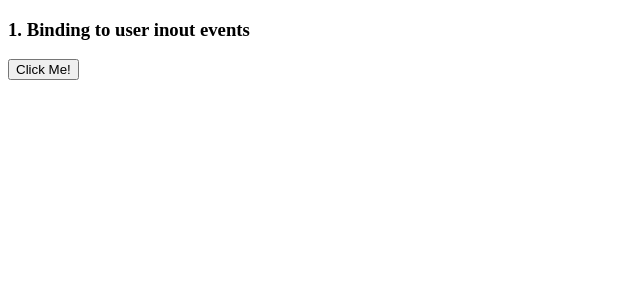
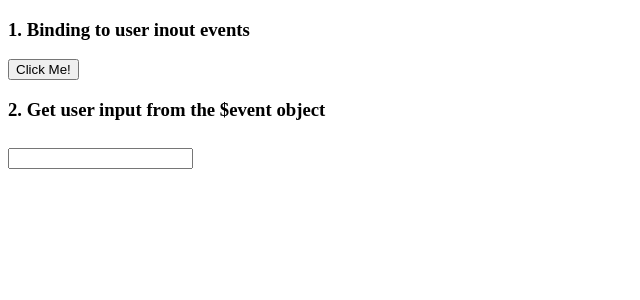
Before and after one commit to techneo1/UIGuild, an Angular app in the folder angular-forms/: page / in a window 1280 px wide. Shown: the top 300 px of the page, without its empty margins (0-640 px from the left). Built offline with nearby package versions, Linux system fonts and the light colour scheme.

Commit message:
2. Get user inout from the $event object

```diff
--- a/angular-forms/src/app/app.component.html
+++ b/angular-forms/src/app/app.component.html
@@ -1 +1,2 @@
 <app-click-me></app-click-me>
+<app-keyup></app-keyup>
--- a/angular-forms/src/app/app.module.ts
+++ b/angular-forms/src/app/app.module.ts
@@ -4,12 +4,14 @@ import { NgModule } from '@angular/core';
 
 import { AppComponent } from './app.component';
 import { ClickMeComponent } from './user-input/click-me/click-me.component';
+import { KeyupComponent } from './user-input/keyup/keyup.component';
 
 
 @NgModule({
   declarations: [
     AppComponent,
-    ClickMeComponent
+    ClickMeComponent,
+    KeyupComponent
   ],
   imports: [
     BrowserModule
--- /dev/null
+++ b/angular-forms/src/app/user-input/keyup/keyup.component.ts
@@ -0,0 +1,22 @@
+import { Component, OnInit } from '@angular/core';
+
+@Component({
+  selector: 'app-keyup',
+  template: `
+      <h3>2. Get user input from the $event object<h3>
+      <input (keyup)="onKey($event)">
+      <p>{{values}}</p>
+  `
+})
+export class KeyupComponent implements OnInit {
+  values = '';
+  constructor() { }
+
+  ngOnInit() {
+  }
+
+
+  onKey(event) {
+      this.values += event.target.value + '|';
+  }
+}
```
